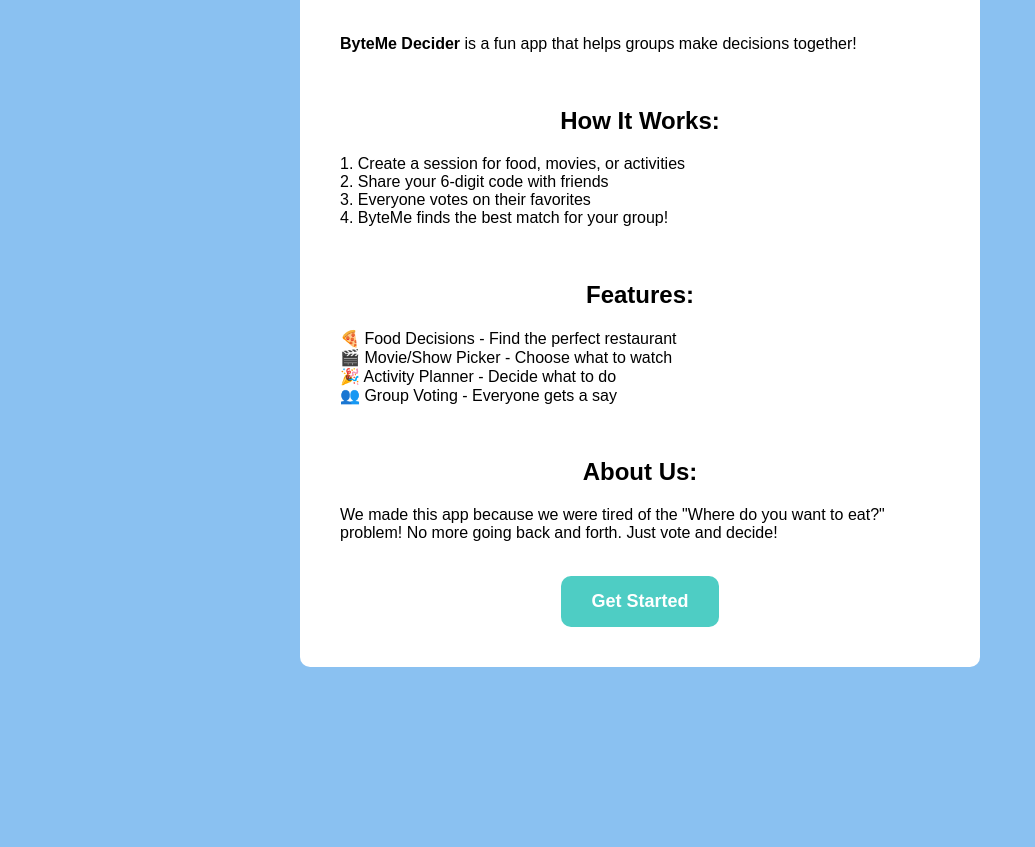
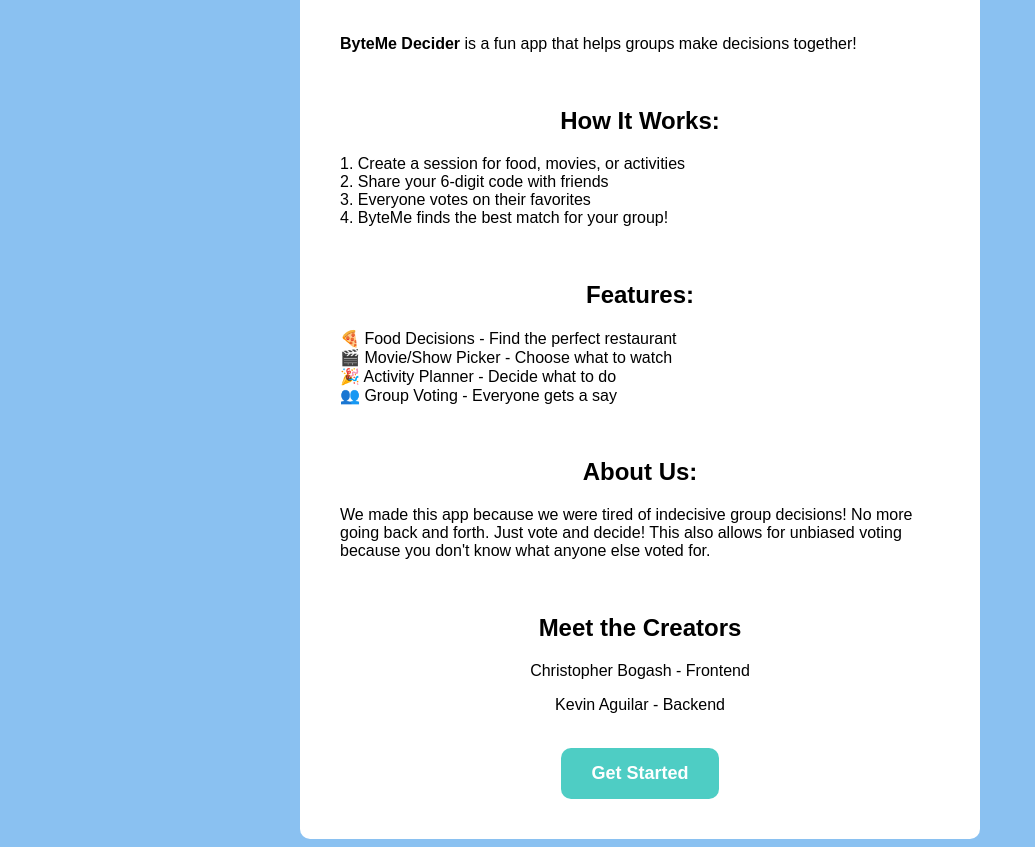
Before and after one commit to kevinoaguilar/TieBreaker, a plain HTML site: page ByteMeDecider/about.html in a window 1280 px wide. Shown: the part 198-1045 px from the top of the page, without its empty margins (0-1035 px from the left). Before the commit the page ends 873 px from the top, so only its background shows below. Drawn offline with Linux system fonts and the light colour scheme.

Commit message:
updated names

```diff
--- a/ByteMeDecider/about.html
+++ b/ByteMeDecider/about.html
@@ -46,9 +46,16 @@
 
             <h2>About Us:</h2>
             <p style="text-align: left;">
-                We made this app because we were tired of the "Where do you want to eat?" problem!
+                We made this app because we were tired of indecisive group decisions!
                 No more going back and forth. Just vote and decide!
+                This also allows for unbiased voting because you don't know what anyone else voted for.
             </p>
+
+            <br>
+
+            <h2>Meet the Creators</h2>
+            <p>Christopher Bogash - Frontend</p>
+            <p>Kevin Aguilar - Backend</p>
 
             <br>
 
```
